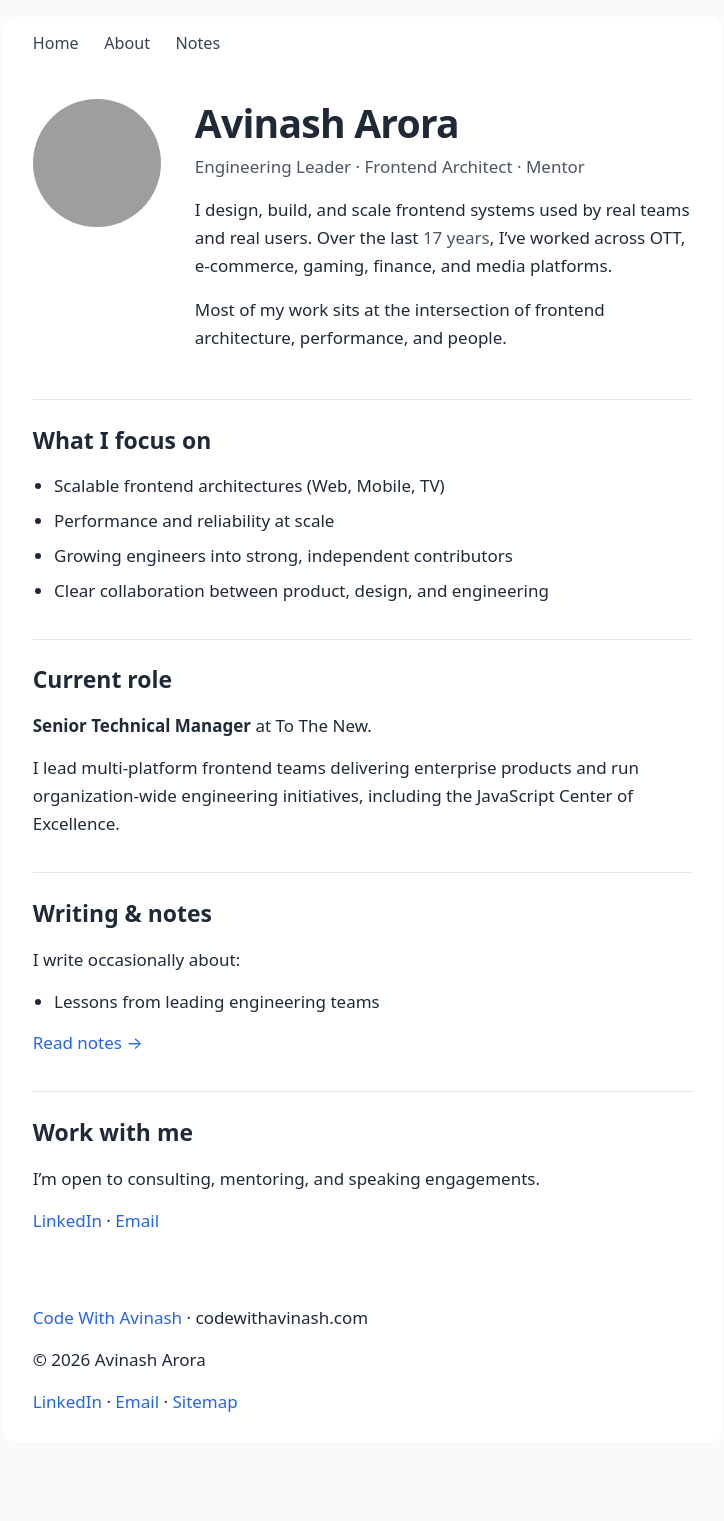
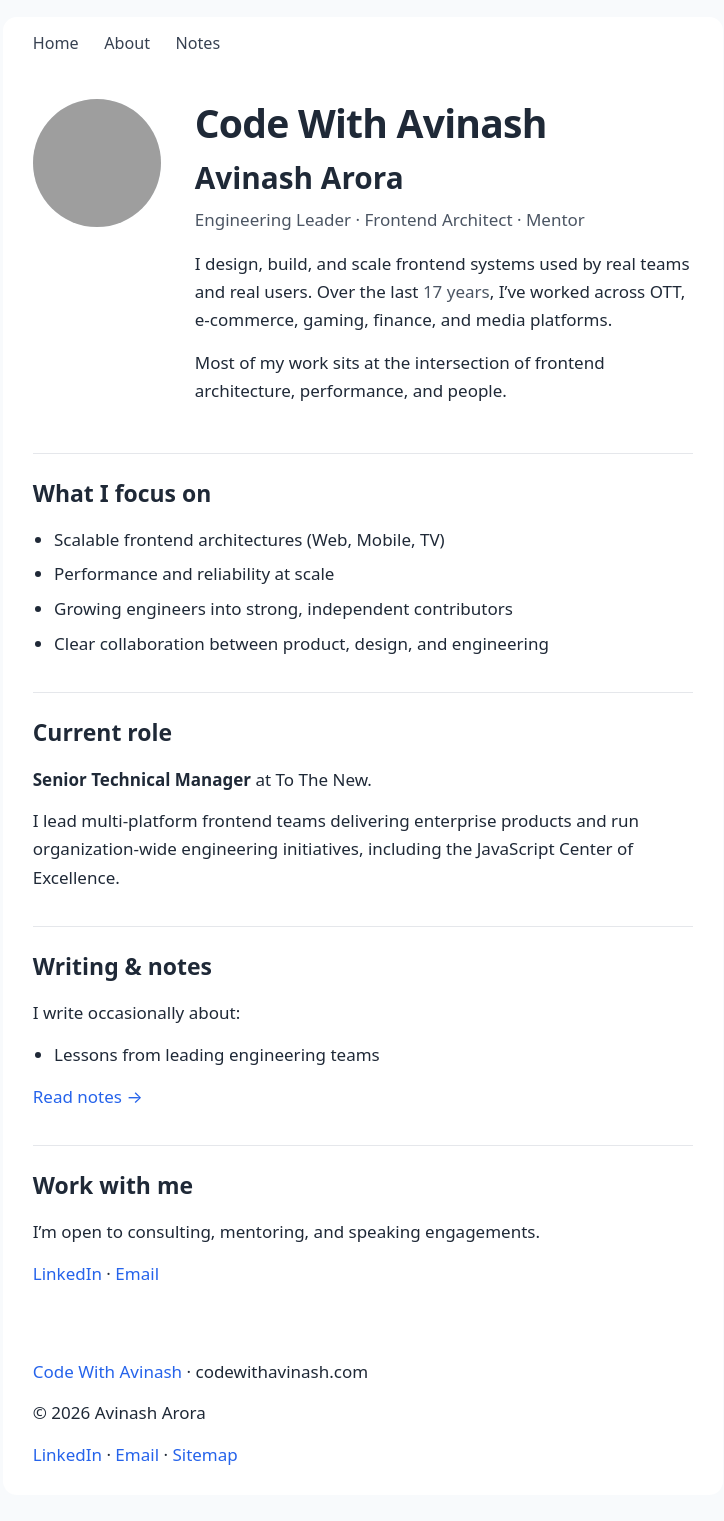
Before and after one commit to aviarora30/codewithavinash, a Jekyll site: the page built from index.html, in a window 1280 px wide. Shown: the whole page, without its empty margins (277-1001 px from the left). Built offline with Jekyll 4.4.1, drawn with Linux system fonts in a browser that asks for light colours; before the commit the page ends 1468 px from its top, so only the background shows below that; grey boxes are pictures that could not be loaded.

Commit message:
feat: update site branding and enhance introduction section
- Changed the main heading to "Code With Avinash" and added a subheading with the author's name "Avinash Arora".
- Introduced new styling for the subheading to improve visual hierarchy and presentation in the introduction section.

```diff
--- a/index.html
+++ b/index.html
@@ -11,7 +11,8 @@ canonical: https://codewithavinash.com/
       class="profile-pic"
     />
     <div class="intro-text">
-      <h1>Avinash Arora</h1>
+      <h1>Code With Avinash</h1>
+      <h2>Avinash Arora</h2>
       <p>
         <strong>Engineering Leader · Frontend Architect · Mentor</strong>
       </p>
--- a/styles.css
+++ b/styles.css
@@ -153,6 +153,11 @@ section + section {
   max-width: 520px;
 }
 
+.intro-text h2 {
+  font-size: 1.75rem;
+  margin-bottom: 0.25rem;
+}
+
 .intro-text p:first-of-type {
   font-size: 1rem;
   font-weight: 500;
```
